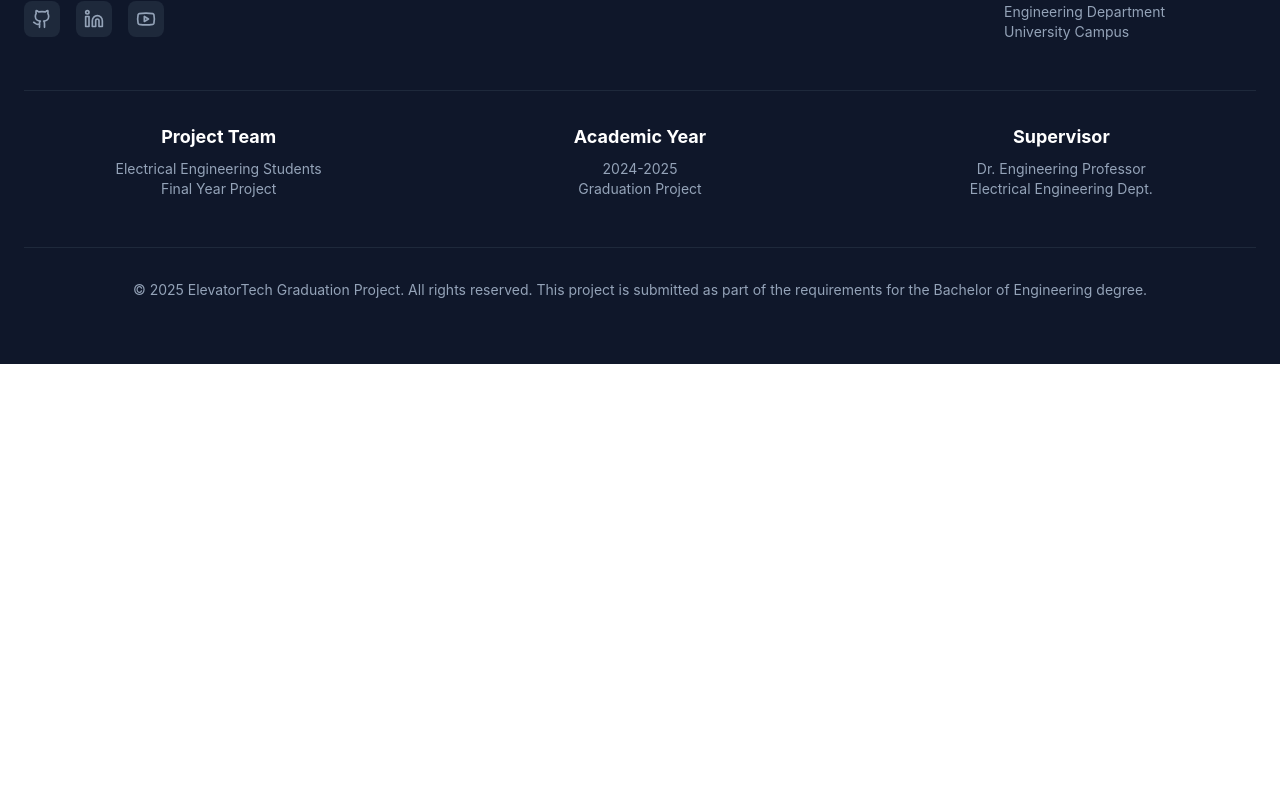
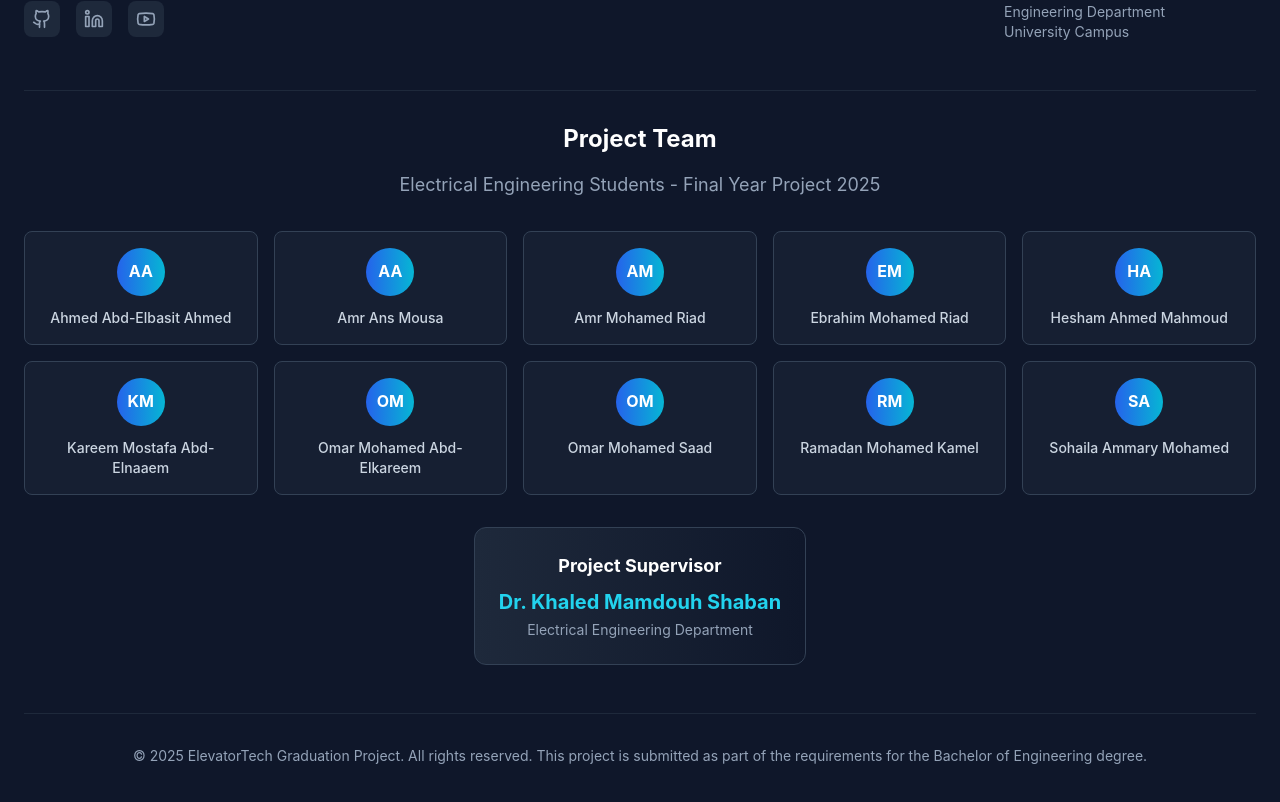
Before and after one commit to RamadanMohamed11/Elevator-Graduation-Project, a React (Vite) app: page / in a window 1280 px wide. Shown: the part 7711-8513 px from the top of the page. Before the commit the page ends 8075 px from the top, so only its background shows below. Built offline with nearby package versions, Linux system fonts and the light colour scheme.

Commit message:
Add files via upload

```diff
--- a/package.json
+++ b/package.json
@@ -28,6 +28,7 @@
     "globals": "^15.9.0",
     "postcss": "^8.4.35",
     "tailwindcss": "^3.4.1",
+    "terser": "^5.19.4",
     "typescript": "^5.5.3",
     "typescript-eslint": "^8.3.0",
     "vite": "^5.4.2"
--- a/src/components/Footer.tsx
+++ b/src/components/Footer.tsx
@@ -4,6 +4,19 @@ import { useTheme } from '../contexts/ThemeContext';
 
 const Footer = () => {
   const { isDark } = useTheme();
+
+  const teamMembers = [
+    'Ahmed Abd-Elbasit Ahmed',
+    'Amr Ans Mousa',
+    'Amr Mohamed Riad',
+    'Ebrahim Mohamed Riad',
+    'Hesham Ahmed Mahmoud',
+    'Kareem Mostafa Abd-Elnaaem',
+    'Omar Mohamed Abd-Elkareem',
+    'Omar Mohamed Saad',
+    'Ramadan Mohamed Kamel',
+    'Sohaila Ammary Mohamed'
+  ];
 
   return (
     <footer className={`border-t ${
@@ -152,34 +165,55 @@ const Footer = () => {
           </div>
         </div>
 
-        {/* Project Details */}
+        {/* Project Team */}
         <div className={`mt-12 pt-8 border-t ${
           isDark ? 'border-slate-800' : 'border-gray-200'
         }`}>
-          <div className="grid md:grid-cols-3 gap-8">
-            <div className="text-center">
+          <div className="text-center mb-8">
+            <h4 className={`text-2xl font-bold mb-4 ${
+              isDark ? 'text-white' : 'text-gray-900'
+            }`}>Project Team</h4>
+            <p className={`text-lg ${
+              isDark ? 'text-slate-400' : 'text-gray-600'
+            }`}>Electrical Engineering Students - Final Year Project 2025</p>
+          </div>
+
+          <div className="grid md:grid-cols-2 lg:grid-cols-5 gap-4 mb-8">
+            {teamMembers.map((member, index) => (
+              <div key={index} className={`text-center p-4 rounded-lg border transition-all duration-300 hover:scale-105 ${
+                isDark
+                  ? 'bg-slate-800/50 border-slate-700 hover:border-cyan-500/50'
+                  : 'bg-gray-50 border-gray-200 hover:border-blue-300 shadow-sm hover:shadow-md'
+              }`}>
+                <div className={`w-12 h-12 rounded-full mx-auto mb-3 flex items-center justify-center text-white font-bold ${
+                  isDark
+                    ? 'bg-gradient-to-r from-blue-600 to-cyan-500'
+                    : 'bg-gradient-to-r from-blue-500 to-blue-600'
+                }`}>
+                  {member.split(' ').map(name => name[0]).join('').slice(0, 2)}
+                </div>
+                <p className={`font-medium text-sm ${
+                  isDark ? 'text-slate-300' : 'text-gray-700'
+                }`}>{member}</p>
+              </div>
+            ))}
+          </div>
+
+          <div className="text-center">
+            <div className={`inline-block p-6 rounded-xl border ${
+              isDark
+                ? 'bg-gradient-to-r from-slate-800 to-slate-900 border-slate-700'
+                : 'bg-gradient-to-r from-gray-50 to-white border-gray-200 shadow-lg'
+            }`}>
               <h5 className={`text-lg font-bold mb-2 ${
                 isDark ? 'text-white' : 'text-gray-900'
-              }`}>Project Team</h5>
-              <p className={`text-sm ${
+              }`}>Project Supervisor</h5>
+              <p className={`text-xl font-bold ${
+                isDark ? 'text-cyan-400' : 'text-blue-600'
+              }`}>Dr. Khaled Mamdouh Shaban</p>
+              <p className={`text-sm mt-1 ${
                 isDark ? 'text-slate-400' : 'text-gray-600'
-              }`}>Electrical Engineering Students<br />Final Year Project</p>
-            </div>
-            <div className="text-center">
-              <h5 className={`text-lg font-bold mb-2 ${
-                isDark ? 'text-white' : 'text-gray-900'
-              }`}>Academic Year</h5>
-              <p className={`text-sm ${
-                isDark ? 'text-slate-400' : 'text-gray-600'
-              }`}>2024-2025<br />Graduation Project</p>
-            </div>
-            <div className="text-center">
-              <h5 className={`text-lg font-bold mb-2 ${
-                isDark ? 'text-white' : 'text-gray-900'
-              }`}>Supervisor</h5>
-              <p className={`text-sm ${
-                isDark ? 'text-slate-400' : 'text-gray-600'
-              }`}>Dr. Engineering Professor<br />Electrical Engineering Dept.</p>
+              }`}>Electrical Engineering Department</p>
             </div>
           </div>
         </div>
```
Also changed, not shown: 1 other file (tests, documents, lock files or other folders).
